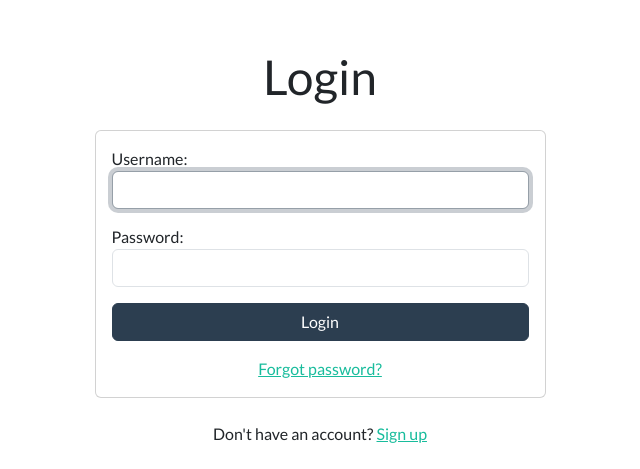
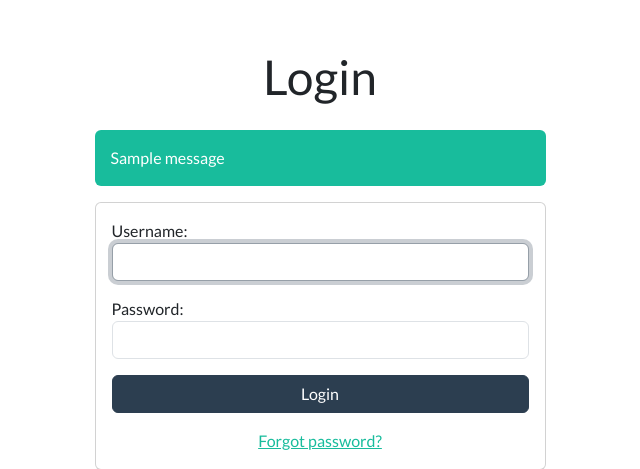
Before and after one commit to KamilBil/Flashcards, a Django app: page /login/ in a window 1280 px wide. Shown: the part 92-561 px from the top of the page, without its empty margins (320-960 px from the left). Run offline with Django 4.2, Linux system fonts and the light colour scheme; tables that the repository leaves empty hold one stand-in row (values such as "Sample post"); one stand-in notice (Sample message) is shown; some libraries are stand-ins or nearby versions.

Commit message:
Added message to login.

```diff
--- a/core/templates/login.html
+++ b/core/templates/login.html
@@ -7,6 +7,17 @@
     <div class="row justify-content-center">
         <div class="col-lg-5">
             <h1 class="text-center mb-4">Login</h1>
+
+
+            {% if messages %}
+            {% for message in messages %}
+            <div class="alert alert-{{ message.tags }}">
+                {{ message }}
+            </div>
+            {% endfor %}
+            {% endif %}
+
+
             <div class="card">
                 <div class="card-body">
                     <form method="POST" action="{% url 'login' %}">
--- a/core/views.py
+++ b/core/views.py
@@ -1,6 +1,7 @@
 from django.contrib.auth import authenticate, login
 from django.shortcuts import render, redirect
 from django.contrib.auth.decorators import login_required
+from django.contrib import messages
 from django.views.decorators.http import require_http_methods
 from .forms import SignUpForm
 from django.http import JsonResponse
@@ -24,10 +25,9 @@ def login_view(request):
         user = authenticate(request, username=username, password=password)
         if user is not None:
             login(request, user)
-            return redirect('home')
+            return redirect('manage_packs')
         else:
-            # Return an 'invalid login' error message.
-            ...
+            messages.add_message(request, messages.ERROR, 'Incorrent login or password.')
     else:
         return render(request, 'login.html')
 
```
